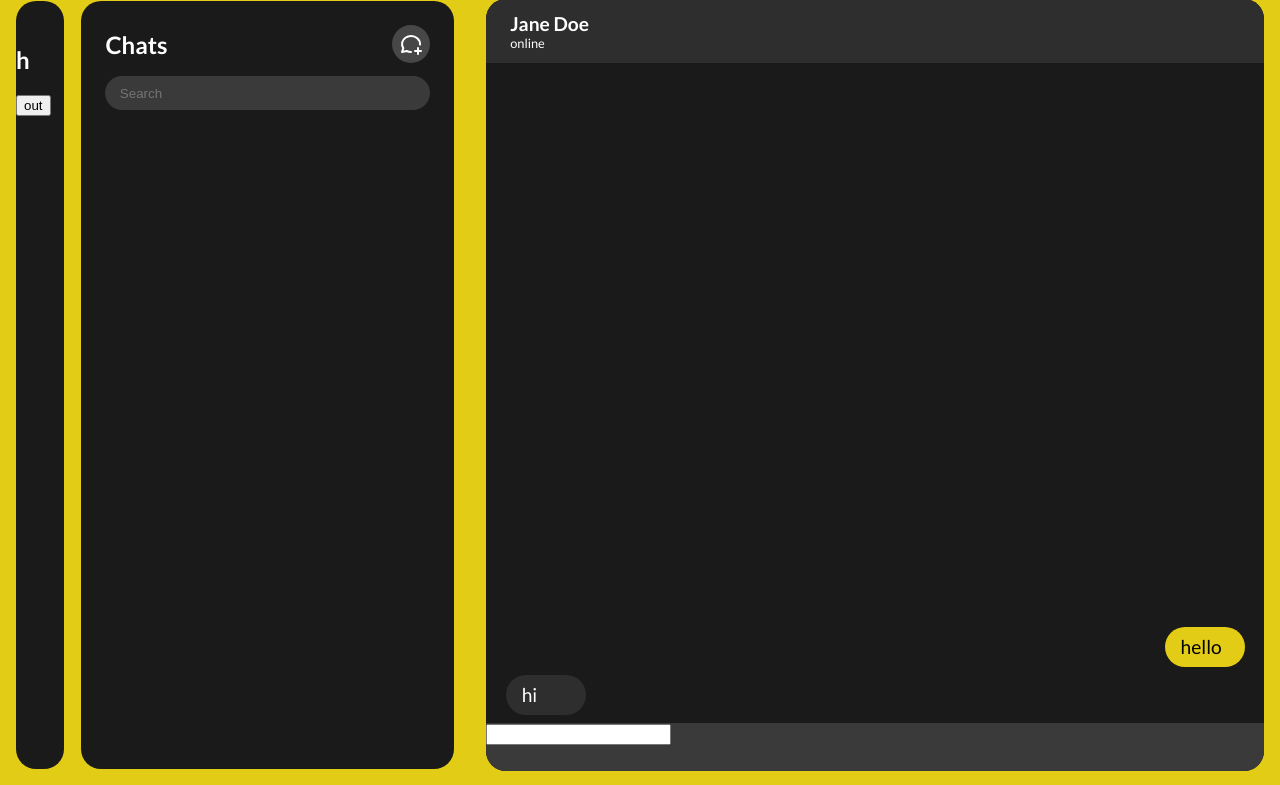
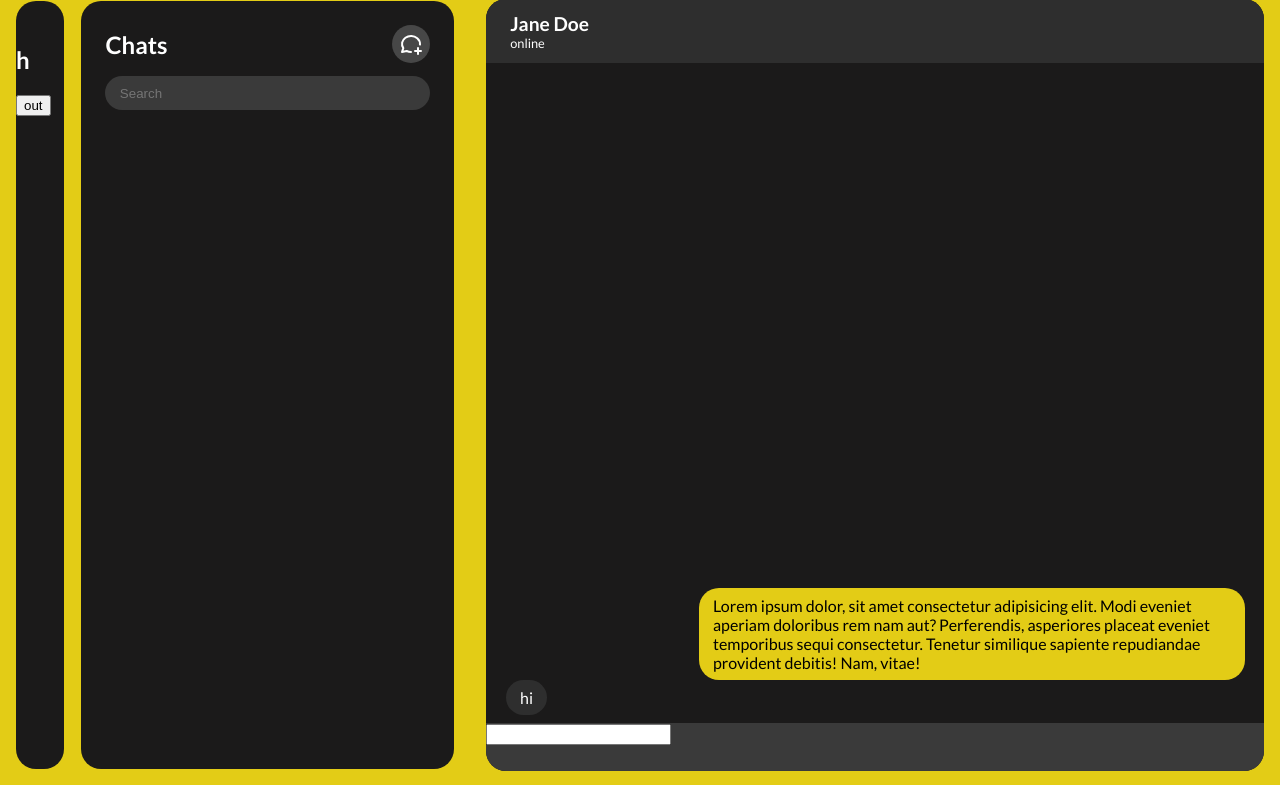
Before and after one commit to locwa/Hello, a PHP site: page /inbox.php in a window 1280 px wide. Shown: the part 15-800 px from the top of the page. Run offline with PHP 8.4, Linux system fonts and the light colour scheme; the visitor is signed in with stand-in values (Sample User, id 1); data that the repository does not hold is empty.

Commit message:
styled the message roll

```diff
--- a/src/public/css/style.css
+++ b/src/public/css/style.css
@@ -193,10 +193,12 @@
     display: flex;
     flex-direction: column-reverse;
     align-items: center;
+    padding-bottom: 0.5rem;
 }
 .chat{
     width: 95%;
-    height: 3rem;
+    min-height: 2rem;
+    height: auto;
 }
 .received{
     display: flex;
@@ -207,10 +209,14 @@
     justify-content: flex-end;
 }
 .bubble-received, .bubble-sent{
-    height: 1.5rem;
-    width: 3rem;
+    display: flex;
+    flex-wrap: wrap;
+    justify-content: center;
+    min-height: 1.2rem;
+    height: auto;
+    max-width: 70%;
     border-radius: 20px;
-    padding: 0.5rem 1rem;
+    padding: 0.5rem 0.9rem;
 }
 .bubble-received{
     background-color: #2e2e2e;
@@ -218,6 +224,10 @@
 .bubble-sent{
     background-color: #e3cc16;
     color: #000000;
+}
+.chat-text{
+    font-size: 1em;
+    margin: 0;
 }
 .message-input{
     background-color: #3a3a3a;
--- a/src/public/inbox.php
+++ b/src/public/inbox.php
@@ -65,12 +65,12 @@
         <div class="message-roll">
             <div class="chat received">
                 <div class="bubble-received">
-                    <p class="sm">hi</p>
+                    <p class="chat-text">hi</p>
                 </div>
             </div>
             <div class="chat sent">
                 <div class="bubble-sent">
-                    <p class="sm">hello</p>
+                    <p class="chat-text">Lorem ipsum dolor, sit amet consectetur adipisicing elit. Modi eveniet aperiam doloribus rem nam aut? Perferendis, asperiores placeat eveniet temporibus sequi consectetur. Tenetur similique sapiente repudiandae provident debitis! Nam, vitae!</p>
                 </div>
             </div>
         </div>
```
